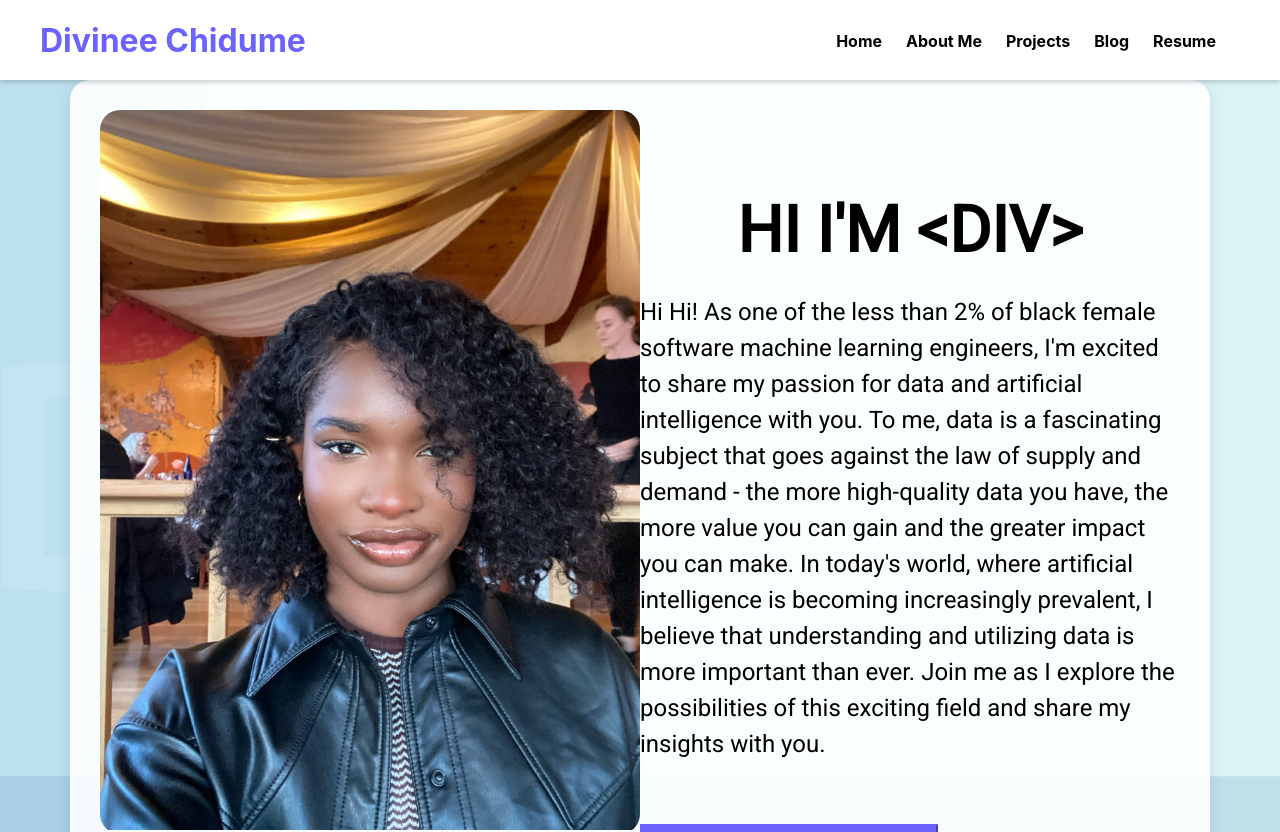
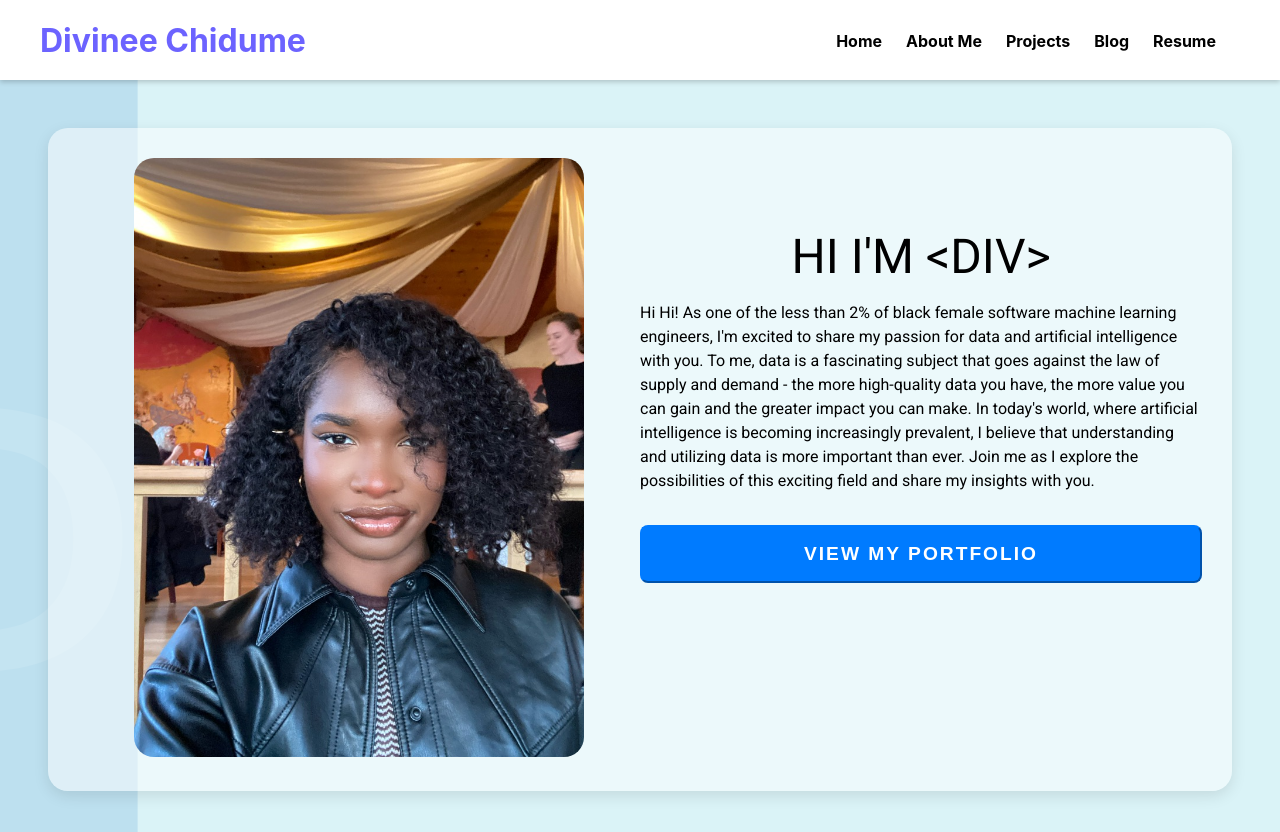
Before and after one commit to Divineechidume/Divineechidume.github.io, a React (Create React App) app in the folder my-app/: page / in a window 1280 px wide. Shown: the top 832 px of the page. Built offline with nearby package versions, Linux system fonts and the light colour scheme.

Commit message:
vertially centered text and image

```diff
--- a/my-app/src/App.css
+++ b/my-app/src/App.css
@@ -1,10 +1,24 @@
 .background {
-  background-image: url(images/Background.svg);
+  background-image: url(./images/Background.svg);
+  height: 100vh;
+  background-position: center;
   background-size: cover;
-  background-repeat: no-repeat;
-  background-position: center;
-  height: 100%;
-  display: flex;
-  align-items: center;
-  justify-content: center;
+  background-repeat: repeat-y;
+  background-attachment: fixed;
 }
+
+:root {
+  --primary-color: #4d85d8;
+  --secondary-color: #4d85d8;
+  --font-family: "Roboto";
+  --text-color: #000;
+  --text-shadow: 0 0 10px rgba(255, 255, 255, 0.3);
+  --border-radius: 20px;
+}
+.content {
+  padding: 3rem;
+}
+
+.body {
+  overflow-x: hidden;
+}
--- a/my-app/src/pages/HomePage.css
+++ b/my-app/src/pages/HomePage.css
@@ -1,39 +1,36 @@
-/* Global Styles */
+/* Home Page Styles */
 
 :root {
   --primary-color: #6c63ff;
   --secondary-color: #544dd8;
-  --font-family: "Roboto", sans-serif;
+  --font-family: "Roboto";
+  --text-shadow: 0 0 10px rgba(255, 255, 255, 0.3);
   --text-color: #000;
-  --text-shadow: 0 0 10px rgba(255, 255, 255, 0.3);
   --border-radius: 20px;
 }
-
-/* Home Page Styles */
+body {
+  overflow-x: hidden;
+}
 
 .homeWrapper {
   height: 100%;
 }
 
 .background {
-  background-image: url(../images/Background.svg);
-  height: max(600px, 100vh);
-  background-position: center;
-  background-size: cover;
-  background-repeat: repeat-y;
-  background-attachment: fixed;
+  background-color: #f5f5f5;
+  overflow-y: auto;
+  padding-bottom: 10rem;
 }
 
 .container {
-  max-width: 1140px;
+  max-width: 1200px;
   margin: 0 auto;
-  padding: 0 15px;
 }
 
 .row {
   display: flex;
   flex-wrap: wrap;
-  background-color: rgba(255, 255, 255, 0.9);
+  background-color: rgba(255, 255, 255, 0.5);
   border-radius: var(--border-radius);
   padding: 30px;
   box-shadow: 0px 5px 15px rgba(0, 0, 0, 0.1);
@@ -48,23 +45,22 @@
 }
 
 .image-container {
-  width: 100%;
+  width: 80%;
   max-width: 600px;
   height: auto;
   margin: 0 auto;
-  border-radius: var(--border-radius);
-  overflow: hidden;
 }
 
 .image-container img {
   width: 100%;
   height: 100%;
-  object-fit: cover;
+  object-fit: contain;
+  border-radius: 20px;
 }
 
 .mainText {
-  font-size: 4rem;
-  font-weight: 700;
+  font-size: 3rem;
+  font-weight: 500;
   line-height: 1.2;
   text-align: center;
   margin-bottom: 1rem;
@@ -74,7 +70,7 @@
 }
 
 .subHeading {
-  font-size: 1.5rem;
+  font-size: 1.0rem;
   line-height: 1.5;
   margin-bottom: 2rem;
   text-shadow: var(--text-shadow);
@@ -83,27 +79,33 @@
 }
 
 .btn-primary {
-  background-color: var(--primary-color);
-  border-color: var(--primary-color);
-  padding: 15px 30px;
+  background-color: rgb(0, 123, 255);
+  color: rgb(255, 255, 255);
+  border-color: rgb(0, 123, 255);
+  width: 100%;
+  padding: 1rem;
   font-size: 1.2rem;
   font-weight: 700;
   text-transform: uppercase;
   letter-spacing: 2px;
   margin-top: 30px;
+  display: flex;
+  justify-content: center;
+  align-items: center;
+  border-radius: 8px;
 }
 
 .btn-primary:hover {
-  background-color: var(--secondary-color);
-  border-color: var(--secondary-color);
+  background-color: #544dd8;
+  cursor: pointer;
 }
 
-@media (max-width: 767px) {
-  .background {
-    height: auto;
+@media (max-width: 1000px) {
+  .row {
+    flex-direction: column;
   }
-  .image-container {
+
+  .col-md-6 {
     width: 100%;
-    margin: 2rem 0;
   }
 }
--- a/my-app/src/pages/HomePage.js
+++ b/my-app/src/pages/HomePage.js
@@ -14,7 +14,7 @@ const HomePage = () => {
   return (
     <div className="homeWrapper">
       <div className="background d-flex align-items-center justify-content-center">
-        <div className="container">
+        <div className="container content">
           <div className="row">
             <div className="col-md-6">
               <div className="image-container">
@@ -25,20 +25,19 @@ const HomePage = () => {
               <h2 className="mainText display-4 fw-bold text-center">
                 HI I'M {"<DIV>"}
               </h2>
-              <p className="subHeading fw-light">
-                Hi Hi! As one of the less than 2% of black female
-                software machine learning engineers, I'm excited to share my
-                passion for data and artificial intelligence with you. To me,
-                data is a fascinating subject that goes against the law of
-                supply and demand - the more high-quality data you have, the
-                more value you can gain and the greater impact you can make.
-                In today's world, where artificial intelligence is becoming
-                increasingly prevalent, I believe that understanding and
-                utilizing data is more important than ever. Join me as I
-                explore the possibilities of this exciting field and share my
-                insights with you.
+              <p className="subHeading fw-light text-center">
+                Hi Hi! As one of the less than 2% of black female software
+                machine learning engineers, I'm excited to share my passion for
+                data and artificial intelligence with you. To me, data is a
+                fascinating subject that goes against the law of supply and
+                demand - the more high-quality data you have, the more value
+                you can gain and the greater impact you can make. In today's
+                world, where artificial intelligence is becoming increasingly
+                prevalent, I believe that understanding and utilizing data is
+                more important than ever. Join me as I explore the possibilities
+                of this exciting field and share my insights with you.
               </p>
-              <button className="btn btn-primary btn-lg">
+              <button className="btn btn-primary btn-lg mt-3">
                 View My Portfolio
               </button>
             </div>
```
